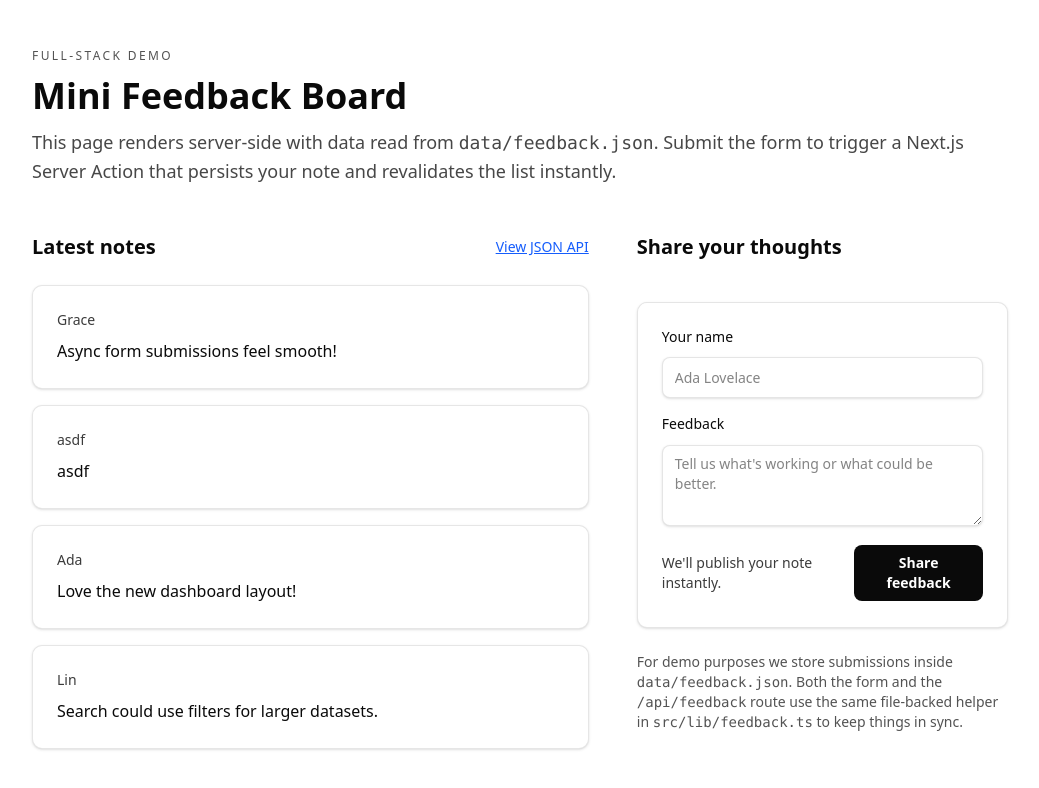
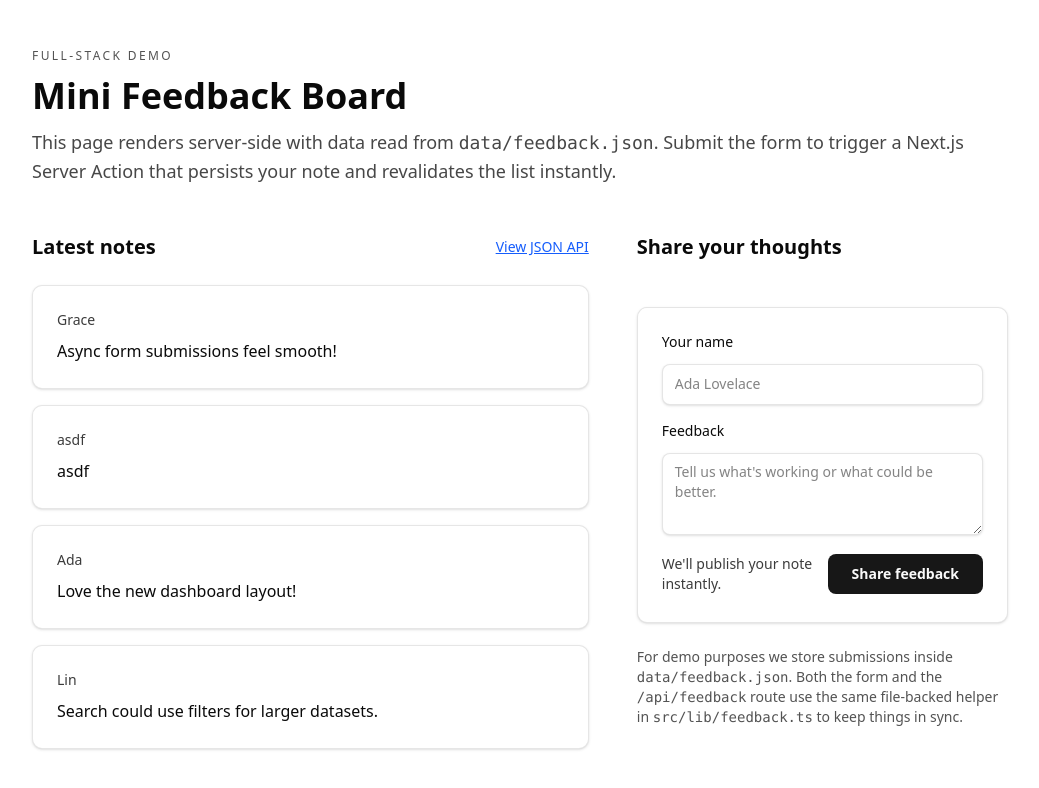
Before and after one commit to wdchenxyz/next-js-app, a Next.js app: page / in a window 1280 px wide. Shown: the top 788 px of the page, without its empty margins (120-1159 px from the left). Built offline with nearby package versions, Linux system fonts and the light colour scheme.

Commit message:
feat: try using shadcn/ui button

```diff
--- a/src/components/feedback-form.tsx
+++ b/src/components/feedback-form.tsx
@@ -2,9 +2,8 @@
 
 import { useActionState } from "react";
 import { useFormStatus } from "react-dom";
-import type {
-  FeedbackFormState,
-} from "@/app/actions";
+import { Button } from "@/components/ui/button";
+import type { FeedbackFormState } from "@/app/actions";
 
 type FeedbackFormAction = (
   prevState: FeedbackFormState,
@@ -24,13 +23,14 @@
   const { pending } = useFormStatus();
 
   return (
-    <button
+    <Button
       type="submit"
-      className="rounded-md bg-foreground px-4 py-2 text-sm font-semibold text-background transition hover:bg-black"
+      size="lg"
+      className="font-semibold"
       disabled={pending}
     >
       {pending ? "Sending…" : "Share feedback"}
-    </button>
+    </Button>
   );
 }
 
--- /dev/null
+++ b/src/components/ui/button.tsx
@@ -0,0 +1,60 @@
+import * as React from "react"
+import { Slot } from "@radix-ui/react-slot"
+import { cva, type VariantProps } from "class-variance-authority"
+
+import { cn } from "@/lib/utils"
+
+const buttonVariants = cva(
+  "inline-flex items-center justify-center gap-2 whitespace-nowrap rounded-md text-sm font-medium transition-all disabled:pointer-events-none disabled:opacity-50 [&_svg]:pointer-events-none [&_svg:not([class*='size-'])]:size-4 shrink-0 [&_svg]:shrink-0 outline-none focus-visible:border-ring focus-visible:ring-ring/50 focus-visible:ring-[3px] aria-invalid:ring-destructive/20 dark:aria-invalid:ring-destructive/40 aria-invalid:border-destructive",
+  {
+    variants: {
+      variant: {
+        default: "bg-primary text-primary-foreground hover:bg-primary/90",
+        destructive:
+          "bg-destructive text-white hover:bg-destructive/90 focus-visible:ring-destructive/20 dark:focus-visible:ring-destructive/40 dark:bg-destructive/60",
+        outline:
+          "border bg-background shadow-xs hover:bg-accent hover:text-accent-foreground dark:bg-input/30 dark:border-input dark:hover:bg-input/50",
+        secondary:
+          "bg-secondary text-secondary-foreground hover:bg-secondary/80",
+        ghost:
+          "hover:bg-accent hover:text-accent-foreground dark:hover:bg-accent/50",
+        link: "text-primary underline-offset-4 hover:underline",
+      },
+      size: {
+        default: "h-9 px-4 py-2 has-[>svg]:px-3",
+        sm: "h-8 rounded-md gap-1.5 px-3 has-[>svg]:px-2.5",
+        lg: "h-10 rounded-md px-6 has-[>svg]:px-4",
+        icon: "size-9",
+        "icon-sm": "size-8",
+        "icon-lg": "size-10",
+      },
+    },
+    defaultVariants: {
+      variant: "default",
+      size: "default",
+    },
+  }
+)
+
+function Button({
+  className,
+  variant,
+  size,
+  asChild = false,
+  ...props
+}: React.ComponentProps<"button"> &
+  VariantProps<typeof buttonVariants> & {
+    asChild?: boolean
+  }) {
+  const Comp = asChild ? Slot : "button"
+
+  return (
+    <Comp
+      data-slot="button"
+      className={cn(buttonVariants({ variant, size, className }))}
+      {...props}
+    />
+  )
+}
+
+export { Button, buttonVariants }
```
